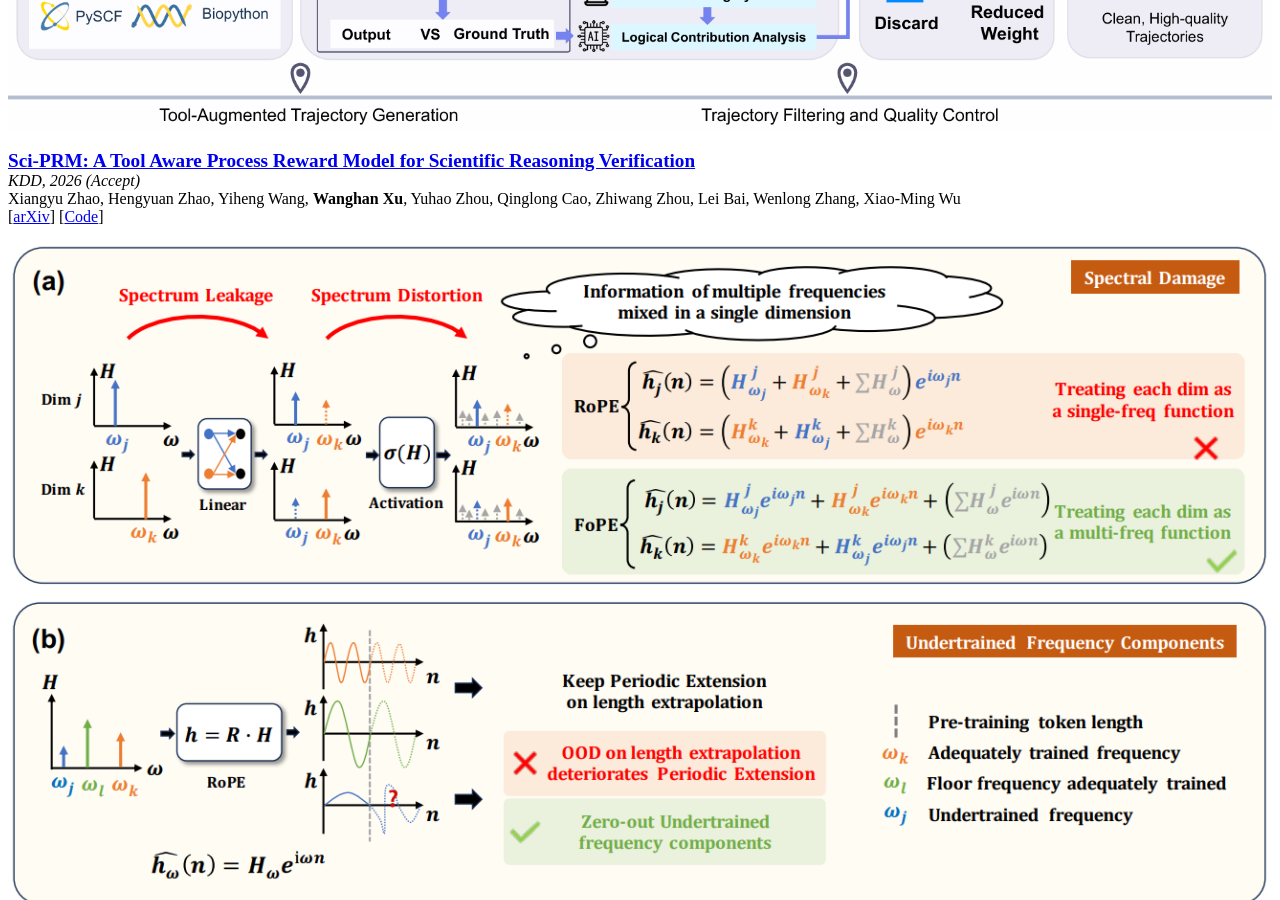
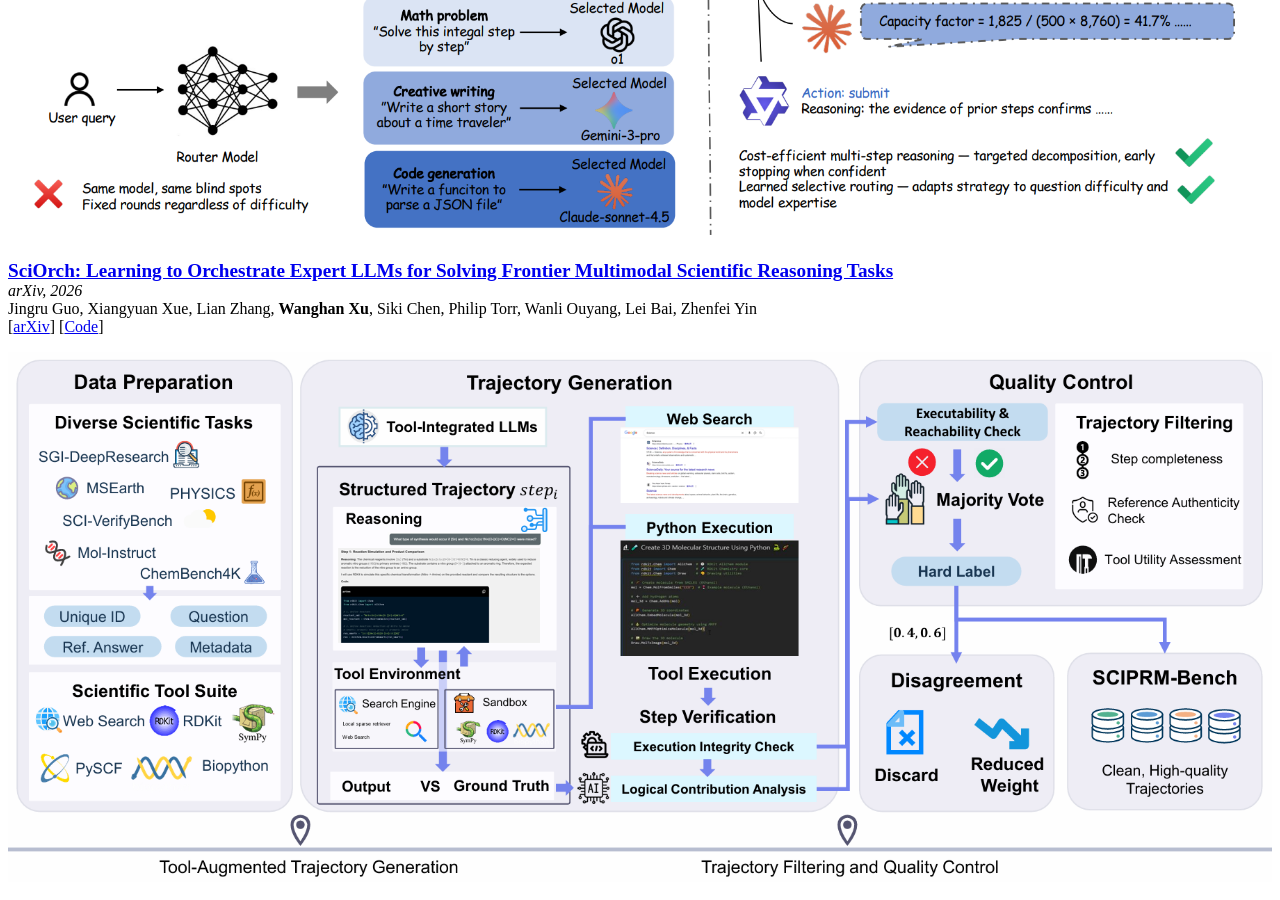
Before and after one commit to black-yt/black-yt.github.io, a Jekyll site: the page built from _pages/includes/pub.md, in a window 1280 px wide and 900 px high, scrolled down 3529 px. Built offline with Jekyll 4.4.1, drawn with Linux system fonts in a browser that asks for light colours; our own code applies the rules of GitHub Pages for plain Markdown files.

Commit message:
Add SciOrch publication

```diff
--- a/_pages/includes/pub.md
+++ b/_pages/includes/pub.md
@@ -58,6 +58,25 @@
 *arXiv, 2026* \\
 Dianzhi Yu, Vireo Zhang, Hongru Wang, Yanyu Chen, Minda Hu, **<span class="author-highlight">Wanghan Xu</span>**, Siki Chen, Philip Torr, Zhenfei Yin, Irwin King \\
 [<a href="https://arxiv.org/pdf/2605.21951">arXiv</a>]
+
+  </div>
+</div>
+
+
+
+<div class='paper-box' data-core='false'>
+  <div class='paper-box-image'>
+    <div>
+      <!-- <div class="badge"></div> -->
+      <a href="/images/SciOrch.png"><img src='/images/SciOrch.png' alt="SciOrch" width="100%"></a>
+    </div>
+  </div>
+  <div class='paper-box-text' markdown="1">
+
+<a class=PaperTitle href="https://arxiv.org/pdf/2606.15872"><b>SciOrch: Learning to Orchestrate Expert LLMs for Solving Frontier Multimodal Scientific Reasoning Tasks</b></a> \\
+*arXiv, 2026* \\
+Jingru Guo, Xiangyuan Xue, Lian Zhang, **<span class="author-highlight">Wanghan Xu</span>**, Siki Chen, Philip Torr, Wanli Ouyang, Lei Bai, Zhenfei Yin \\
+[<a href="https://arxiv.org/pdf/2606.15872">arXiv</a>] [<a href="https://github.com/llexieguo/SciOrch">Code</a>]
 
   </div>
 </div>
```
Also changed, not shown: images/SciOrch.png (added), 1 other file.
